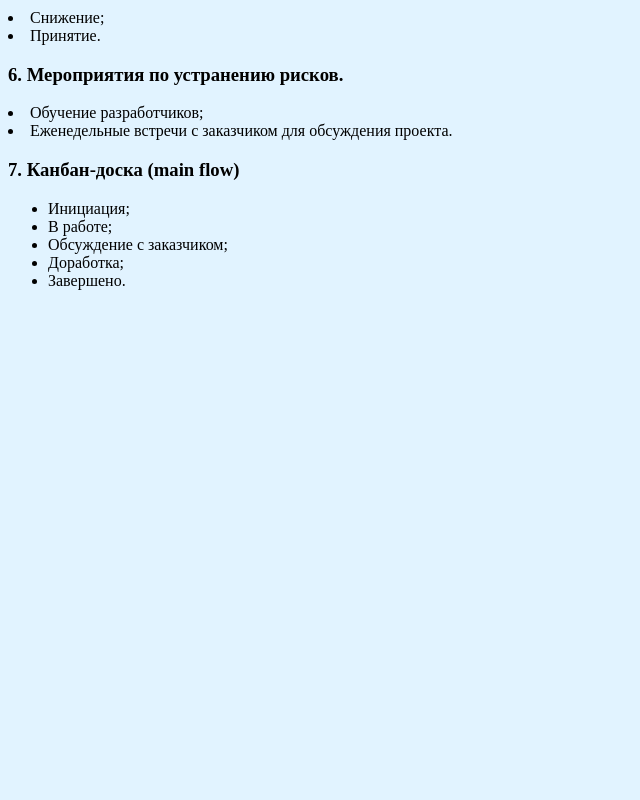
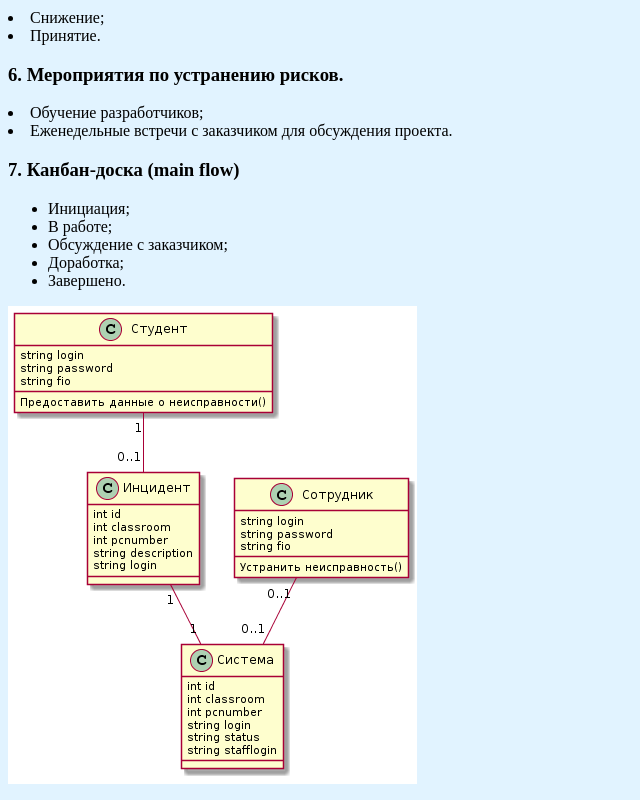
Before and after one commit to MuhinaAlexandra/MuhinaAlexandra.github.io, a plain HTML site: page 2labka.html in a window 1280 px wide. Shown: the part 756-1556 px from the top of the page, without its empty margins (0-640 px from the left). Before the commit the page ends 1062 px from the top, so only its background shows below. Drawn offline with Linux system fonts and the light colour scheme.

Commit message:
Update 2labka.html

```diff
--- a/2labka.html
+++ b/2labka.html
@@ -51,5 +51,6 @@
         <li>Завершено.</li>
 			</li>
 		</ul>
+<p><img src="2.PNG"></p>
 	</body>
 </html>
```
